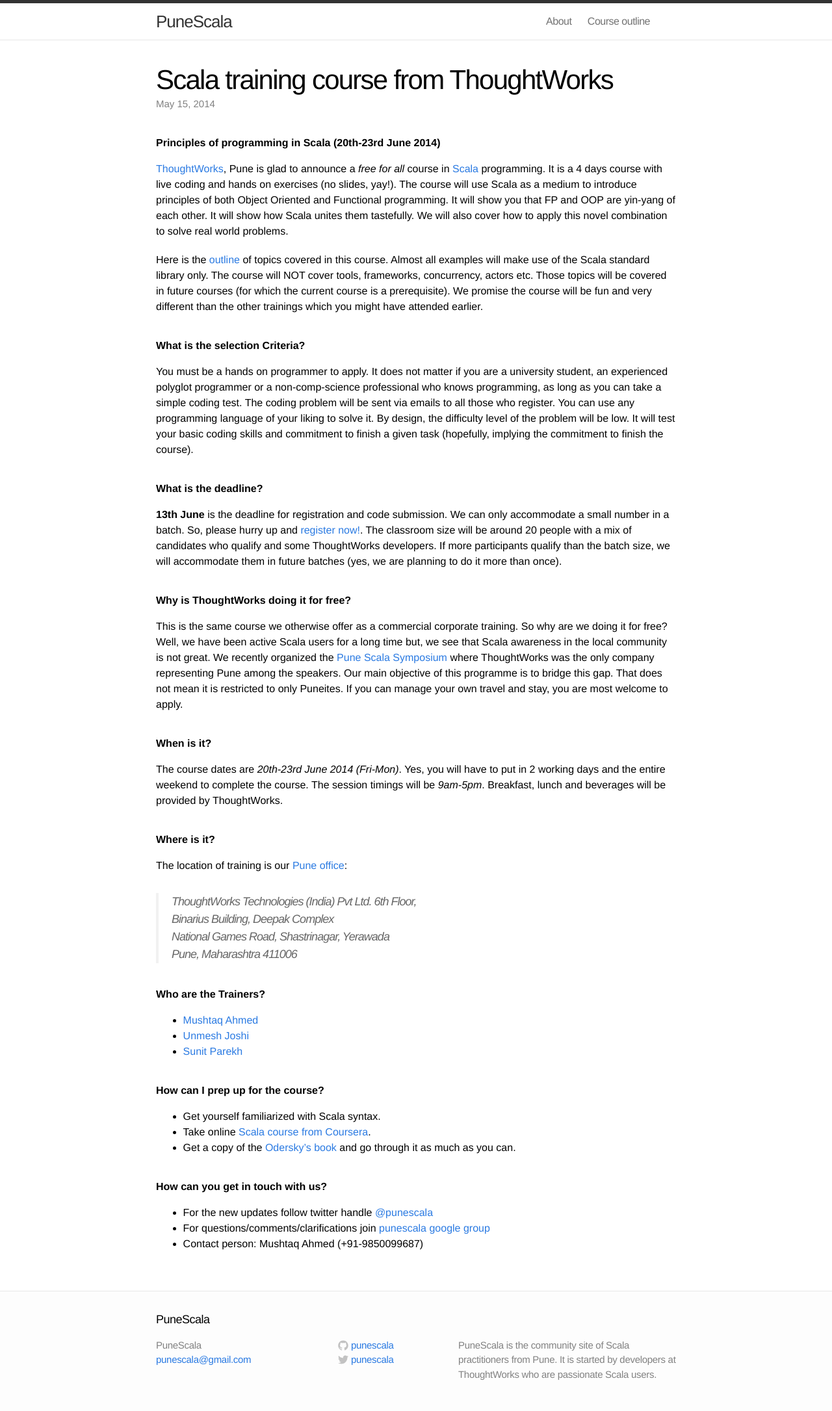
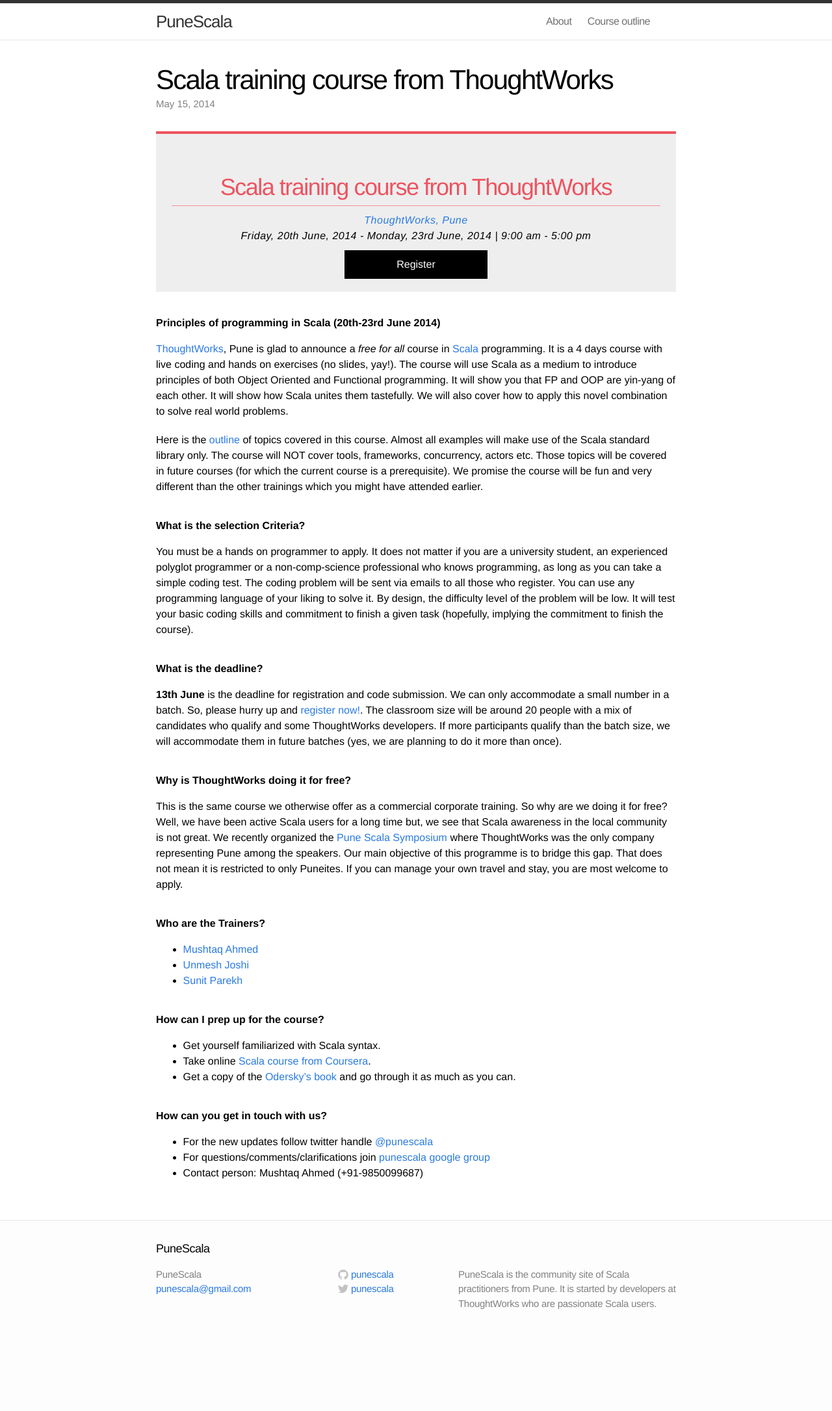
Before and after one commit to punescala/punescala.github.io, a Jekyll site: the page built from _posts/2014-05-15-principles-of-programming-in-scala.markdown, in a window 1280 px wide. Shown: the whole page at 65% size. Built offline with Jekyll 4.4.1, drawn with Linux system fonts in a browser that asks for light colours; after the commit the page ends 2062 px from its top, so only the background shows below that.

Commit message:
Styling the event post

```diff
--- a/_includes/head.html
+++ b/_includes/head.html
@@ -9,4 +9,9 @@
     <!-- Custom CSS -->
     <link rel="stylesheet" href="{{ "/css/main.css" | prepend: site.baseurl }}">
 
+
+    {% if page && page.css %}
+        <link rel='stylesheet' type='text/css' href='/css/{{ page.css }}.css' />
+    {% endif %}
+
 </head>
--- a/_posts/2014-05-15-principles-of-programming-in-scala.markdown
+++ b/_posts/2014-05-15-principles-of-programming-in-scala.markdown
@@ -4,7 +4,22 @@ title: Scala training course from ThoughtWorks
 date: 2014-05-15 15:14:22
 categories: training
 tags: thoughtworks, scala, training
+css: training
 ---
+<div class="venue">
+<h1 id="venue">
+  Scala training course from ThoughtWorks
+</h1>
+
+<p class="location">
+  <a href="http://goo.gl/KQCQvG" title="ThoughtWorks Pune Office">ThoughtWorks, Pune </a>
+</p>
+<p class="date"> Friday, 20th June, 2014 - Monday, 23rd June, 2014 | 9:00 am - 5:00 pm </p>
+
+<div class="register">
+  <a href="http://goo.gl/Dd4Tjj" title="Register for Scala training"> Register </a>
+</div>
+</div>
 
 ##### **Principles of programming in Scala (20th-23rd June 2014)**
 [ThoughtWorks](http://www.thoughtworks.com/), Pune is glad to announce a *free for all* course in [Scala](http://www.scala-lang.org/) programming. It is a 4 days course with live coding and hands on exercises (no slides, yay!). The course will use Scala as a medium to introduce principles of both Object Oriented and Functional programming. It will show you that FP and OOP are yin-yang of each other. It will show how Scala unites them tastefully. We will also cover how to apply this novel combination to solve real world problems.
@@ -20,17 +35,6 @@ You must be a hands on programmer to apply. It does not matter if you are a univ
 ##### **Why is ThoughtWorks doing it for free?**
 This is the same course we otherwise offer as a commercial corporate training. So why are we doing it for free? Well, we have been active Scala users for a long time but, we see that Scala awareness in the local community is not great. We recently organized the [Pune Scala Symposium](http://goo.gl/fYsyul) where ThoughtWorks was the only company representing Pune among the speakers. Our main objective of this programme is to bridge this gap. That does not mean it is restricted to only Puneites. If you can manage your own travel and stay, you are most welcome to apply.
 
-##### **When is it?**
-The course dates are *20th-23rd June 2014 (Fri-Mon)*. Yes, you will have to put in 2 working days and the entire weekend to complete the course. The session timings will be *9am-5pm*. Breakfast, lunch and beverages will be provided by ThoughtWorks.
-
-##### **Where is it?**
-The location of training is our [Pune office](http://goo.gl/KQCQvG):
-
->ThoughtWorks Technologies (India) Pvt Ltd. 6th Floor,<br/>
->Binarius Building, Deepak Complex<br/>
->National Games Road, Shastrinagar, Yerawada<br>
->Pune, Maharashtra 411006
-
 ##### **Who are the Trainers?**
 * [Mushtaq Ahmed](http://www.linkedin.com/profile/view?id=1886699)
 * [Unmesh Joshi](http://www.linkedin.com/profile/view?id=16802696)
--- /dev/null
+++ b/css/training.css
@@ -0,0 +1,40 @@
+.venue {
+  background: #eeeeee;
+  padding: 1.5em;
+  margin: 1em 0;
+  border-top: 4px solid #ee5360;
+  padding-bottom: 10px;
+
+}
+
+.venue h1 {
+  color: #ee5360;
+  font-size: 36px;
+  letter-spacing: -1.50px;
+  text-align: center;
+  padding-bottom: 10px;
+  margin-bottom: 10px;
+  border-bottom: 1px solid #FA8E97;
+}
+
+.venue .location, .venue .date {
+  text-align: center;
+  font-style: italic;
+  letter-spacing: 0.5px;
+}
+
+.venue blockquote {
+  border-left: 4px solid #B9B2B2;
+}
+
+.venue .register {
+  background-color: #000;
+  padding: 10px;
+  margin: 10px auto;
+  text-align: center;
+  width: 200px;
+}
+
+.venue .register a {
+  color: #FFF;
+}
```
